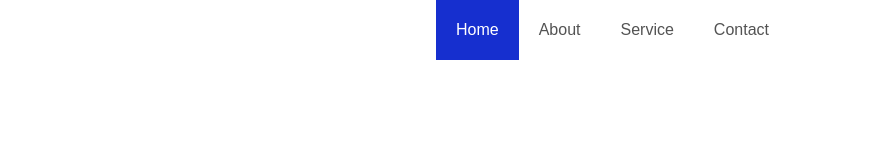
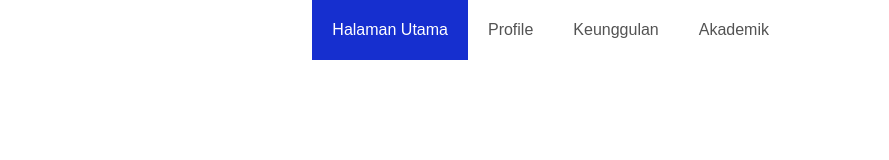
Before and after one commit to agungkrishna-code/tugas2_Pemogramanweb, a plain HTML site: page index.html in a window 1280 px wide. Shown: the full height of the page, 391-1280 px from the left. Drawn offline with Linux system fonts and the light colour scheme.

Commit message:
update index.html and style.css

```diff
--- a/index.html
+++ b/index.html
@@ -4,16 +4,13 @@
     <meta charset="UTF-8" />
     <meta http-equiv="X-UA-Compatible" content="IE=edge" />
     <meta name="viewport" content="width=device-width, initial-scale=1.0" />
-    <title>Navbar</title>
+    <title>Stikom Bali</title>
     <link rel="stylesheet" href="style.css" />
-    <link
-      rel="stylesheet"
-      href="https://cdnjs.cloudflare.com/ajax/libs/font-awesome/6.2.0/css/all.min.css"
-    />
+    <link rel="stylesheet" href="https://cdnjs.cloudflare.com/ajax/libs/font-awesome/6.2.0/css/all.min.css" />
     <script src="jquery.js"></script>
   </head>
+  <body>
 
-  <body>
     <header>
       <div class="logo">
         <img
@@ -25,10 +22,10 @@
       </div>
       <nav>
         <ul>
-          <li><a href="#home" class="active">Home</a></li>
-          <li><a href="#about">About</a></li>
-          <li><a href="#service">Service</a></li>
-          <li><a href="#contact">Contact</a></li>
+          <li><a href="#" class="active">Halaman Utama</a></li>
+          <li><a href="#">Profile</a></li>
+          <li><a href="#">Keunggulan</a></li>
+          <li><a href="#">Akademik</a></li>
         </ul>
       </nav>
       <div class="menu-toggle">
--- a/style.css
+++ b/style.css
@@ -95,6 +95,7 @@ header nav ul li a.active {
     display: block;
     text-align: center;
   }
+
   header nav ul li a {
     border-bottom: 1px solid rgba(0, 0, 0, 0.2);
     color: rgb(255, 255, 255);
```
Lines whose indentation alone changed are shown as unchanged.
